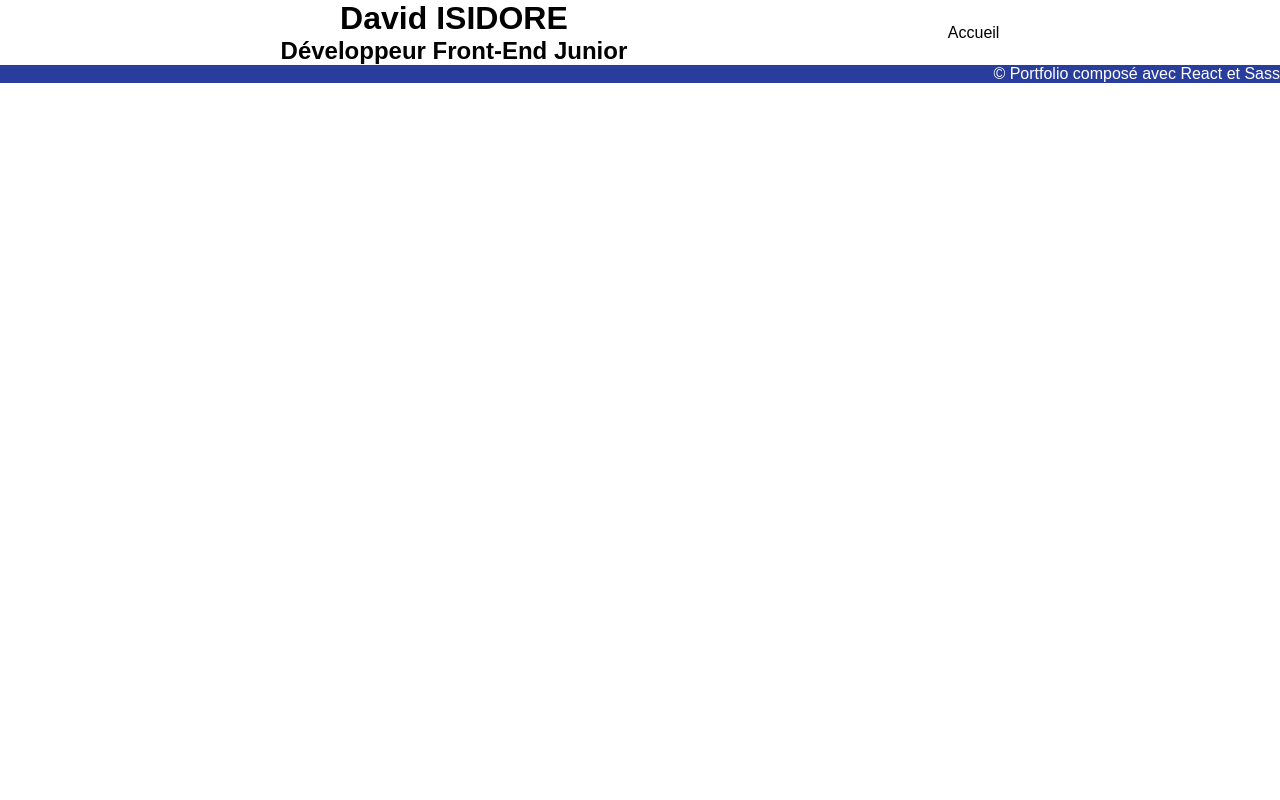
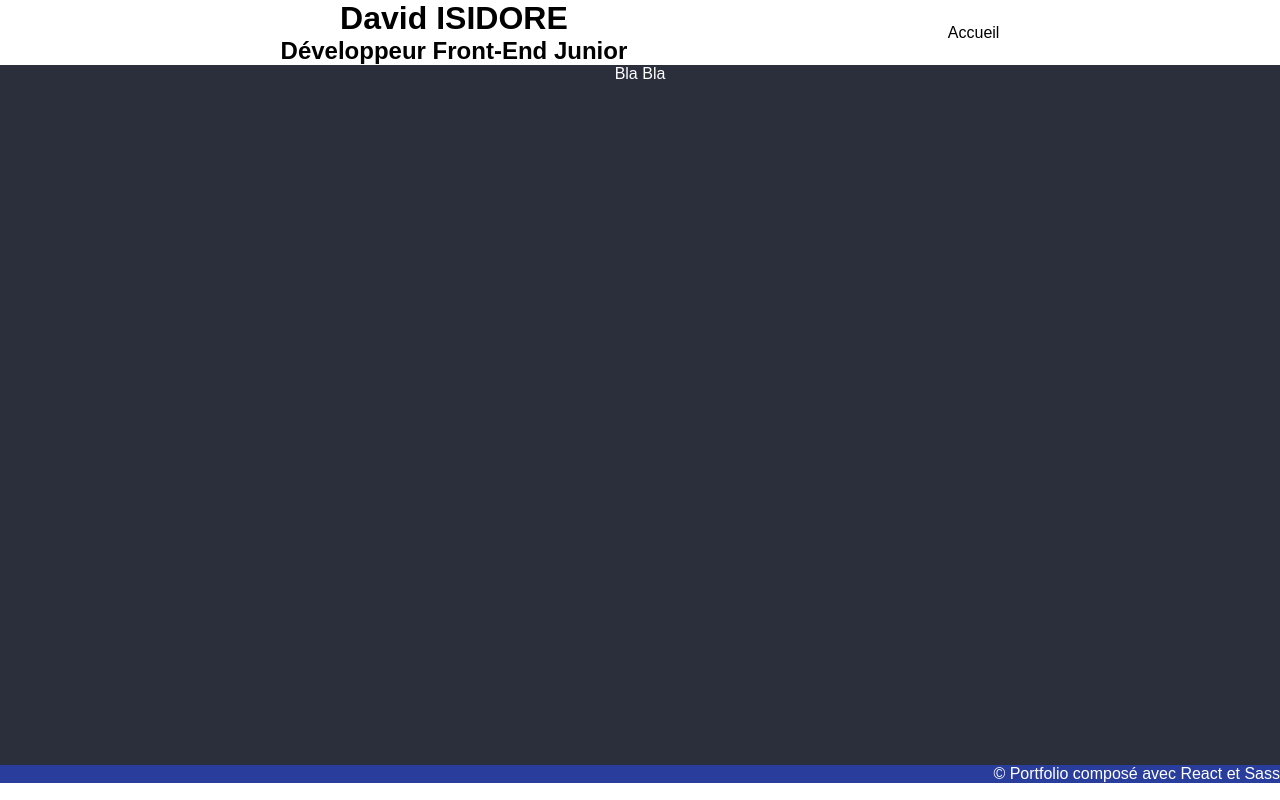
Before and after one commit to DavidIsidore/portfolio, a React (Create React App) app: page / in a window 1280 px wide. Built offline with nearby package versions, Linux system fonts and the light colour scheme.

Commit message:
Implémentation du composant Content et import d'image

```diff
--- a/src/Pages/Home/Home.js
+++ b/src/Pages/Home/Home.js
@@ -1,11 +1,13 @@
 import React from 'react'
 import Header from '../../components/Header/Header'
 import Footer from '../../components/Footer/Footer'
+import Content from '../../components/Content/Content'
 
 export default function Home() {
     return (
         <div>
             <Header />
+            <Content />
             <Footer />
         </div>
     )
--- /dev/null
+++ b/src/components/Content/Content.js
@@ -0,0 +1,14 @@
+import React from 'react'
+import './content.scss'
+
+export default function Content() {
+    return (
+        <main className="content">
+            <div className="content_text">Bla Bla</div>
+            <div className="content_presentation">
+                <div></div>
+                <div></div>
+            </div>
+        </main>
+    )
+}
--- /dev/null
+++ b/src/components/Content/content.scss
@@ -0,0 +1,7 @@
+@import '../../sass/main.scss';
+
+.content {
+    background-color: $color-secondary;
+    height: 700px;
+    color: $color-tertiary;
+}
```
Also changed, not shown: src/assets/Computer.png (added).
